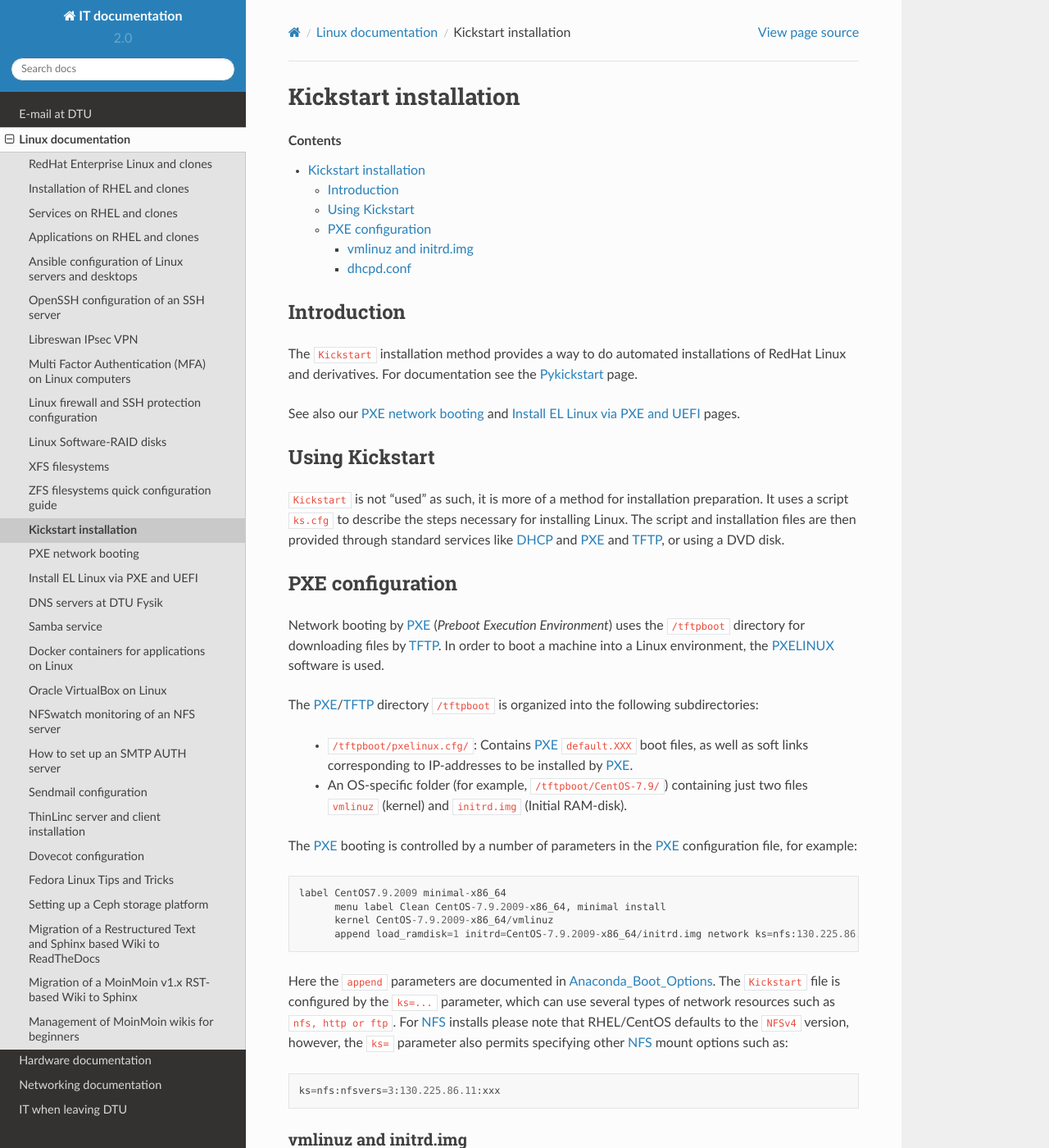
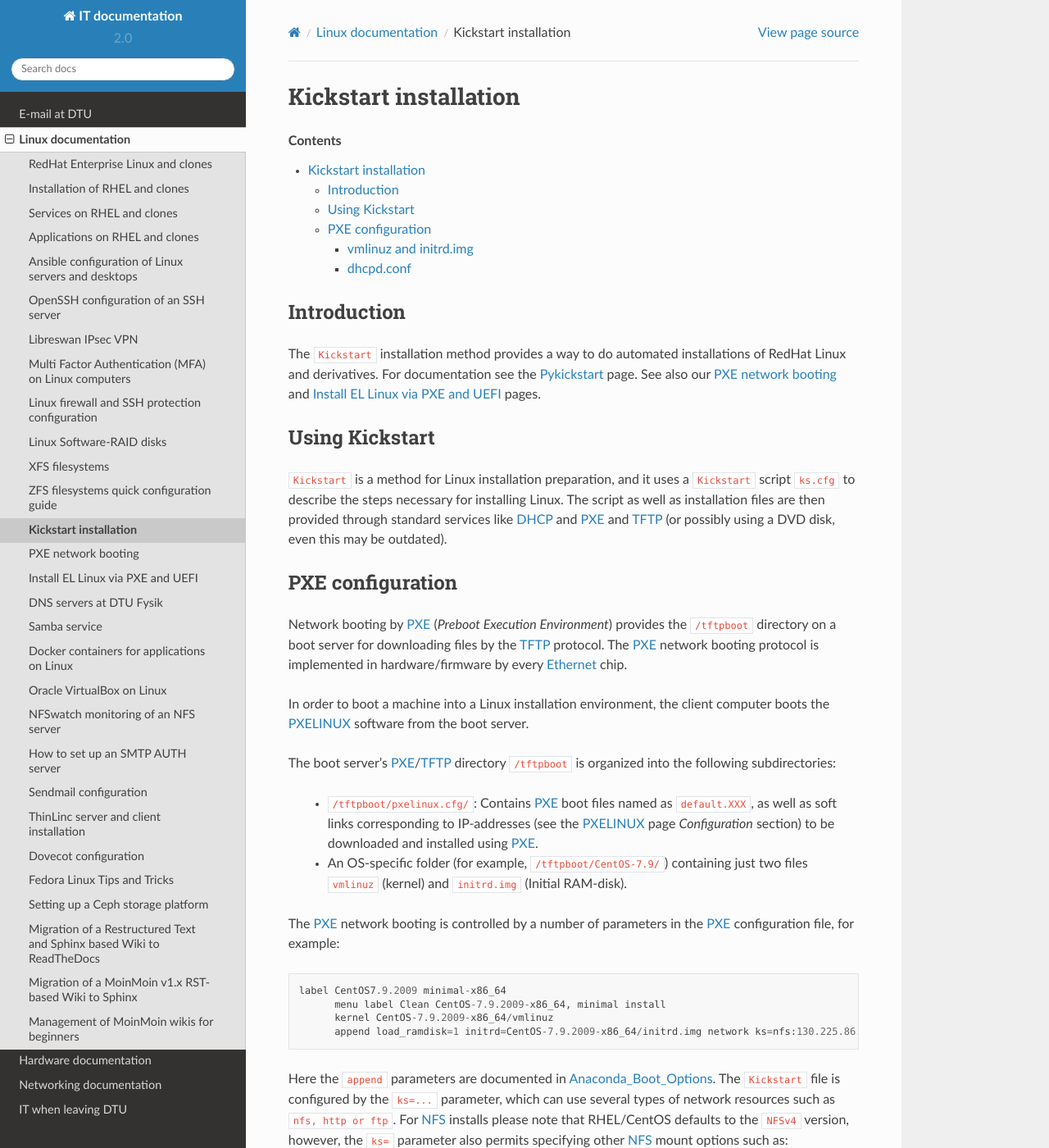
Before and after one commit to OleHolmNielsen/ITwiki, a Sphinx documentation site: the page built from docs/Kickstart.rst, in a window 1280 px wide and 1400 px high. Shown: the whole window at 82% size. Built offline with Sphinx 7.4.7 and the Read the Docs theme 2.0.0, drawn with Linux system fonts in a browser that asks for light colours.

Commit message:
Updated description

```diff
--- a/docs/Kickstart.rst
+++ b/docs/Kickstart.rst
@@ -12,7 +12,6 @@ Introduction
 
 The ``Kickstart`` installation method provides a way to do automated installations of RedHat Linux and derivatives.
 For documentation see the Pykickstart_ page.
-
 See also our :ref:`PXE-booting` and :ref:`PXE_and_UEFI` pages.
 
 .. _Pykickstart: https://pykickstart.readthedocs.io/en/latest/
@@ -24,24 +23,30 @@ See also our :ref:`PXE-booting` and :ref:`PXE_and_UEFI` pages.
 Using Kickstart
 ===============
 
-``Kickstart`` is not "used" as such, it is more of a method for installation preparation.
-It uses a script ``ks.cfg`` to describe the steps necessary for installing Linux.
-The script and installation files are then provided through standard services like DHCP_ and PXE_ and TFTP_, or using a DVD disk.
+``Kickstart`` is a method for Linux installation preparation,
+and it uses a ``Kickstart`` script ``ks.cfg`` to describe the steps necessary for installing Linux.
+The script as well as installation files are then provided through standard services like DHCP_ and PXE_ and TFTP_
+(or possibly using a DVD disk, even this may be outdated).
 
 PXE configuration
 =================
 
 Network booting by PXE_ (*Preboot Execution Environment*)
-uses the ``/tftpboot`` directory for downloading files by TFTP_.
-In order to boot a machine into a Linux environment, the PXELINUX_ software is used.
+provides the ``/tftpboot`` directory on a boot server for downloading files by the TFTP_ protocol.
+The PXE_ network booting protocol is implemented in hardware/firmware by every Ethernet_ chip.
 
-The PXE_/TFTP_ directory ``/tftpboot`` is organized into the following subdirectories:
+In order to boot a machine into a Linux installation environment,
+the client computer boots the PXELINUX_ software from the boot server.
 
- * ``/tftpboot/pxelinux.cfg/``: Contains PXE_ ``default.XXX`` boot files, as well as soft links corresponding to IP-addresses to be installed by PXE_.
+The boot server's PXE_/TFTP_ directory ``/tftpboot`` is organized into the following subdirectories:
+
+ * ``/tftpboot/pxelinux.cfg/``: Contains PXE_ boot files named as ``default.XXX``,
+   as well as soft links corresponding to IP-addresses (see the PXELINUX_ page *Configuration* section)
+   to be downloaded and installed using PXE_.
 
  * An OS-specific folder (for example, ``/tftpboot/CentOS-7.9/``) containing just two files ``vmlinuz`` (kernel) and ``initrd.img`` (Initial RAM-disk).
 
-The PXE_ booting is controlled by a number of parameters in the PXE_ configuration file, for example::
+The PXE_ network booting is controlled by a number of parameters in the PXE_ configuration file, for example::
 
   label CentOS7.9.2009 minimal-x86_64
         menu label Clean CentOS-7.9.2009-x86_64, minimal install
@@ -56,6 +61,7 @@ however, the ``ks=`` parameter also permits specifying other NFS_ mount options
 
   ks=nfs:nfsvers=3:130.225.86.11:xxx
 
+.. _Ethernet: https://en.wikipedia.org/wiki/Ethernet
 .. _NFS: https://en.wikipedia.org/wiki/Network_File_System
 .. _Anaconda_Boot_Options: https://anaconda-installer.readthedocs.io/en/latest/boot-options.html
 
```
